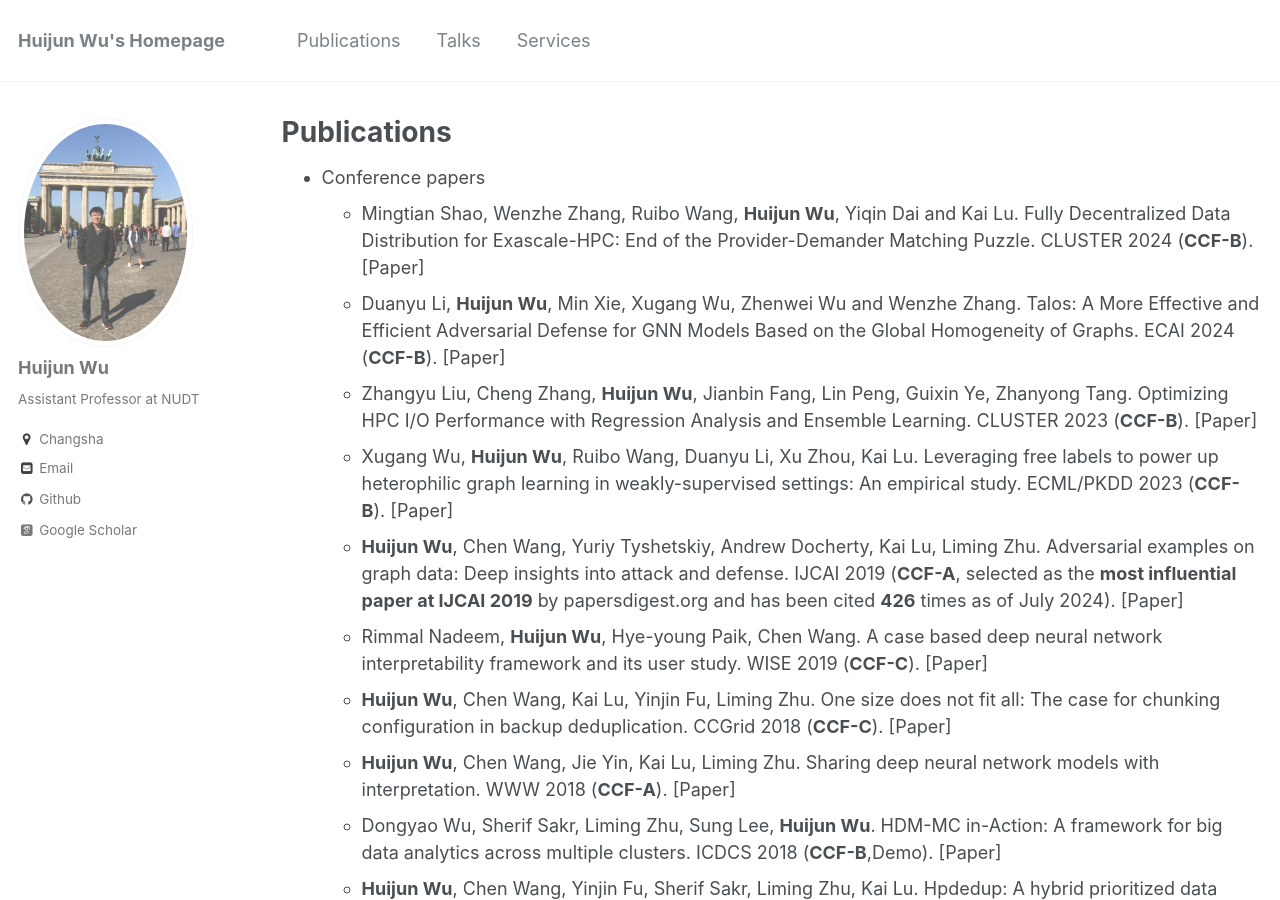
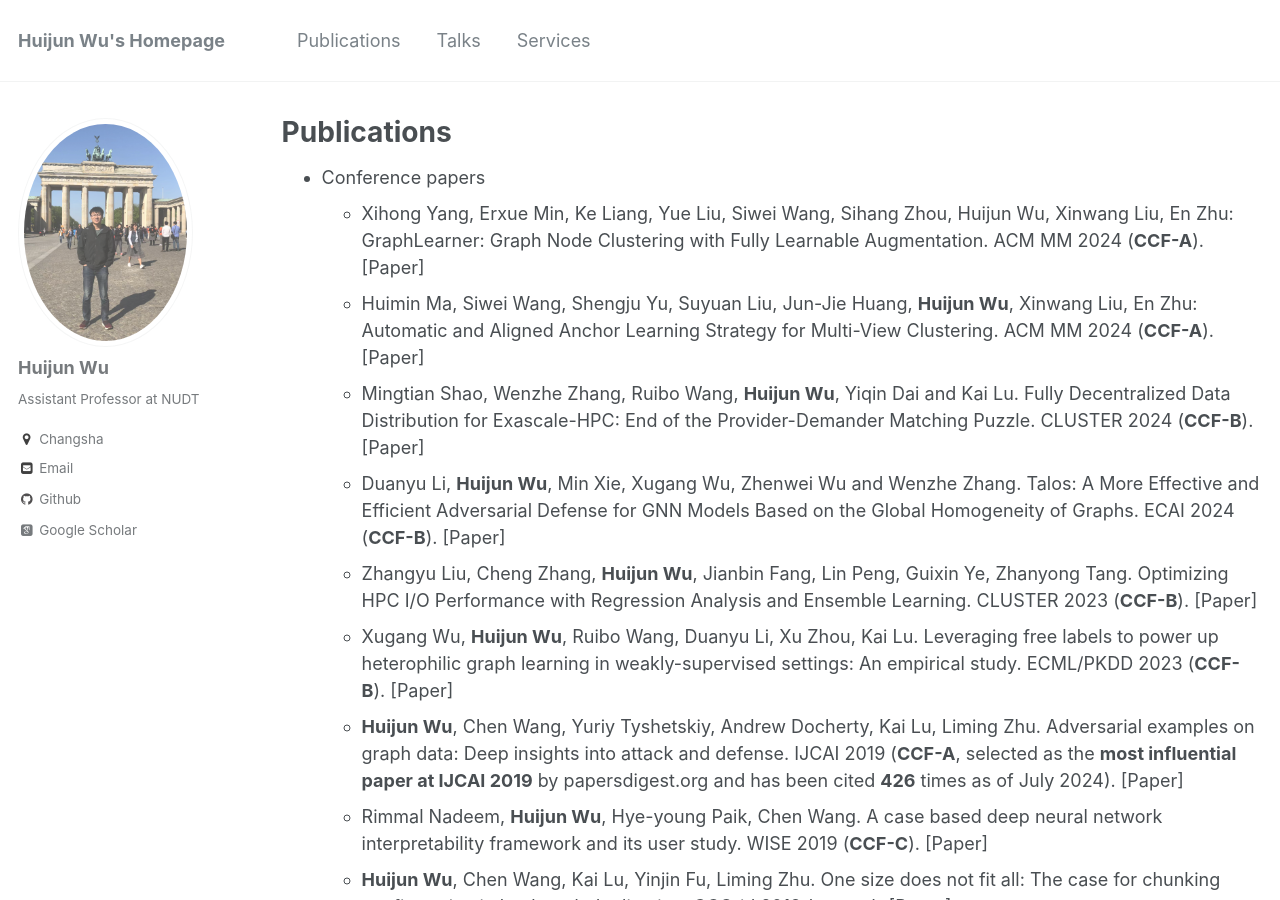
Before and after one commit to sktzwhj/sktzwhj.github.io, a Jekyll site: the page built from _pages/publications.md, in a window 1280 px wide and 900 px high. Built offline with Jekyll 4.4.1, drawn with Linux system fonts in a browser that asks for light colours; some web fonts are replaced; a script that is not in the unit is left out.

Commit message:
add mm24

```diff
--- a/_pages/publications.md
+++ b/_pages/publications.md
@@ -16,6 +16,8 @@ author_profile: true
 
 
 * Conference papers
+  * Xihong Yang, Erxue Min, Ke Liang, Yue Liu, Siwei Wang, Sihang Zhou, Huijun Wu, Xinwang Liu, En Zhu: GraphLearner: Graph Node Clustering with Fully Learnable Augmentation. ACM MM 2024 (**CCF-A**). [[Paper]](http://sktzwhj.github.io/files/MM24-2.pdf)
+  * Huimin Ma, Siwei Wang, Shengju Yu, Suyuan Liu, Jun-Jie Huang, **Huijun Wu**, Xinwang Liu, En Zhu: Automatic and Aligned Anchor Learning Strategy for Multi-View Clustering. ACM MM 2024 (**CCF-A**). [[Paper]](http://sktzwhj.github.io/files/MM24-1.pdf)
   * Mingtian Shao, Wenzhe Zhang, Ruibo Wang, **Huijun Wu**, Yiqin Dai and Kai Lu. Fully Decentralized Data Distribution for Exascale-HPC: End of the Provider-Demander Matching Puzzle. CLUSTER 2024 (**CCF-B**). [[Paper]](http://sktzwhj.github.io/files/CLUSTER24.pdf)
   * Duanyu Li, **Huijun Wu**, Min Xie, Xugang Wu, Zhenwei Wu and Wenzhe Zhang. Talos: A More Effective and Efficient Adversarial Defense for GNN Models Based on the Global Homogeneity of Graphs. ECAI 2024 (**CCF-B**). [[Paper]](http://sktzwhj.github.io/files/ECAI24.pdf)
   * Zhangyu Liu, Cheng Zhang, **Huijun Wu**, Jianbin Fang, Lin Peng, Guixin Ye, Zhanyong Tang. Optimizing HPC I/O Performance with Regression Analysis and Ensemble Learning. CLUSTER 2023 (**CCF-B**). [[Paper]](https://ieeexplore.ieee.org/abstract/document/10319976/)
```
